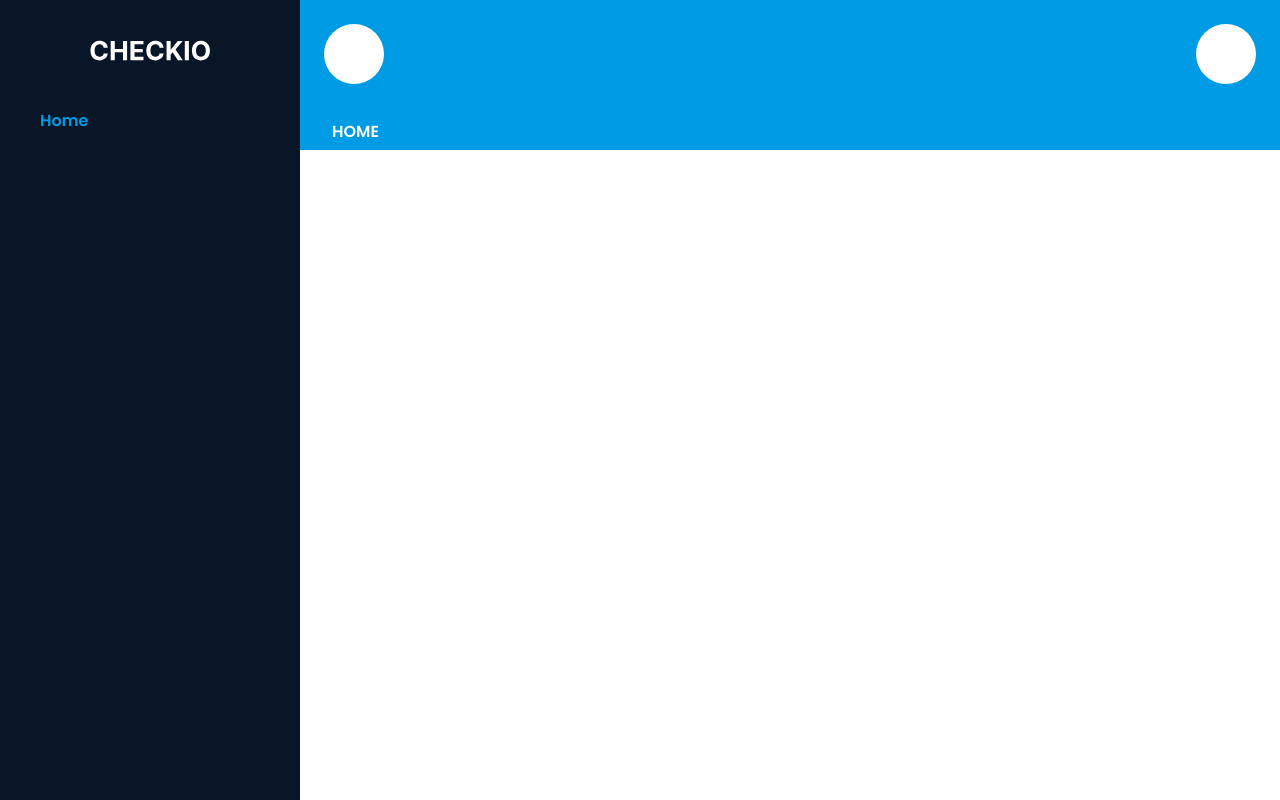
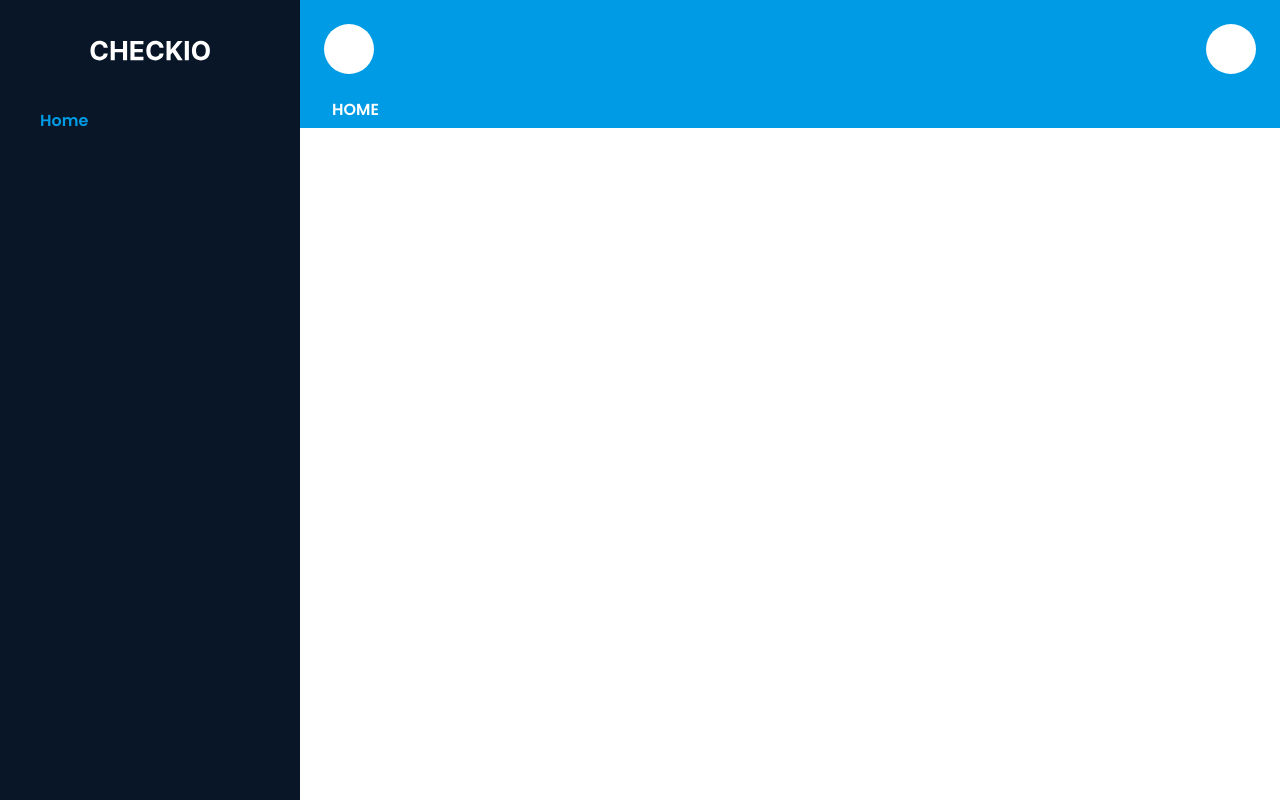
Before and after one commit to fbn776/Checkio, a React (Vite) app in the folder src/web/frontend/: page / in a window 1280 px wide. Built offline with nearby package versions, Linux system fonts and the light colour scheme.

Commit message:
Home Layout

```diff
--- a/src/web/frontend/src/pages/home/page.jsx
+++ b/src/web/frontend/src/pages/home/page.jsx
@@ -12,11 +12,11 @@
                 </div>
             </div>
             <div className="flex flex-grow flex-col items-center justify-start min-h-[100vh]">
-                <div className="flex flex-col bg-[#009be5] min-h-[150px] w-full items-center justify-between">
+                <div className="flex flex-col bg-[#009be5] min-h-[120px] w-full items-center justify-between">
                     <div className="w-full p-6 flex flex-row items-center justify-between">
-                        <div className="h-[60px] w-[60px] rounded-full bg-white"></div>
+                        <div className="h-[50px] w-[50px] rounded-full bg-white"></div>
                         <div>
-                            <div className="h-[60px] w-[60px] rounded-full bg-white"></div>
+                            <div className="h-[50px] w-[50px] rounded-full bg-white"></div>
                         </div>
                     </div>
                     <div className="w-full flex items-center justify-start px-8 text-white poppins-semibold">
```
